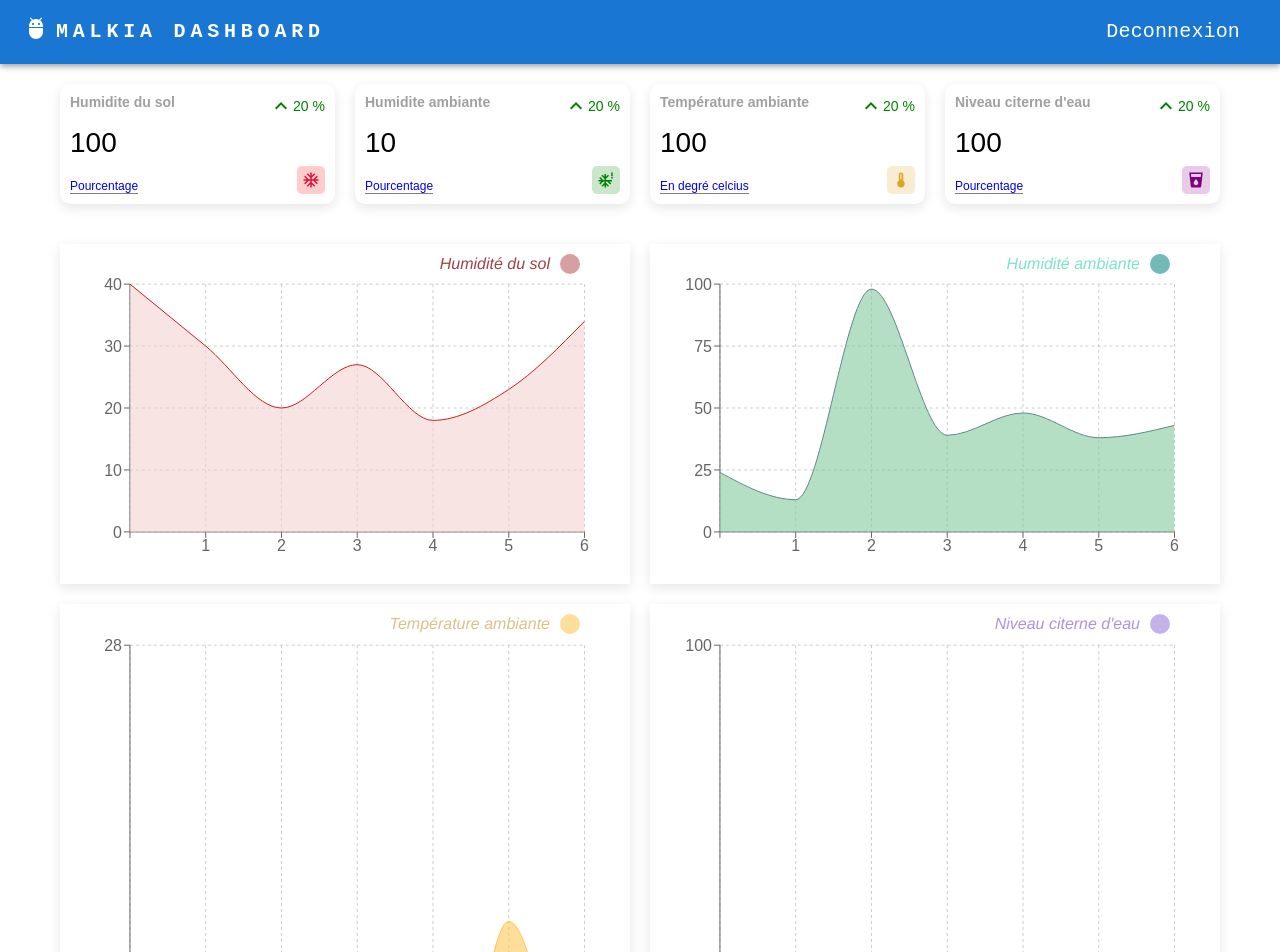
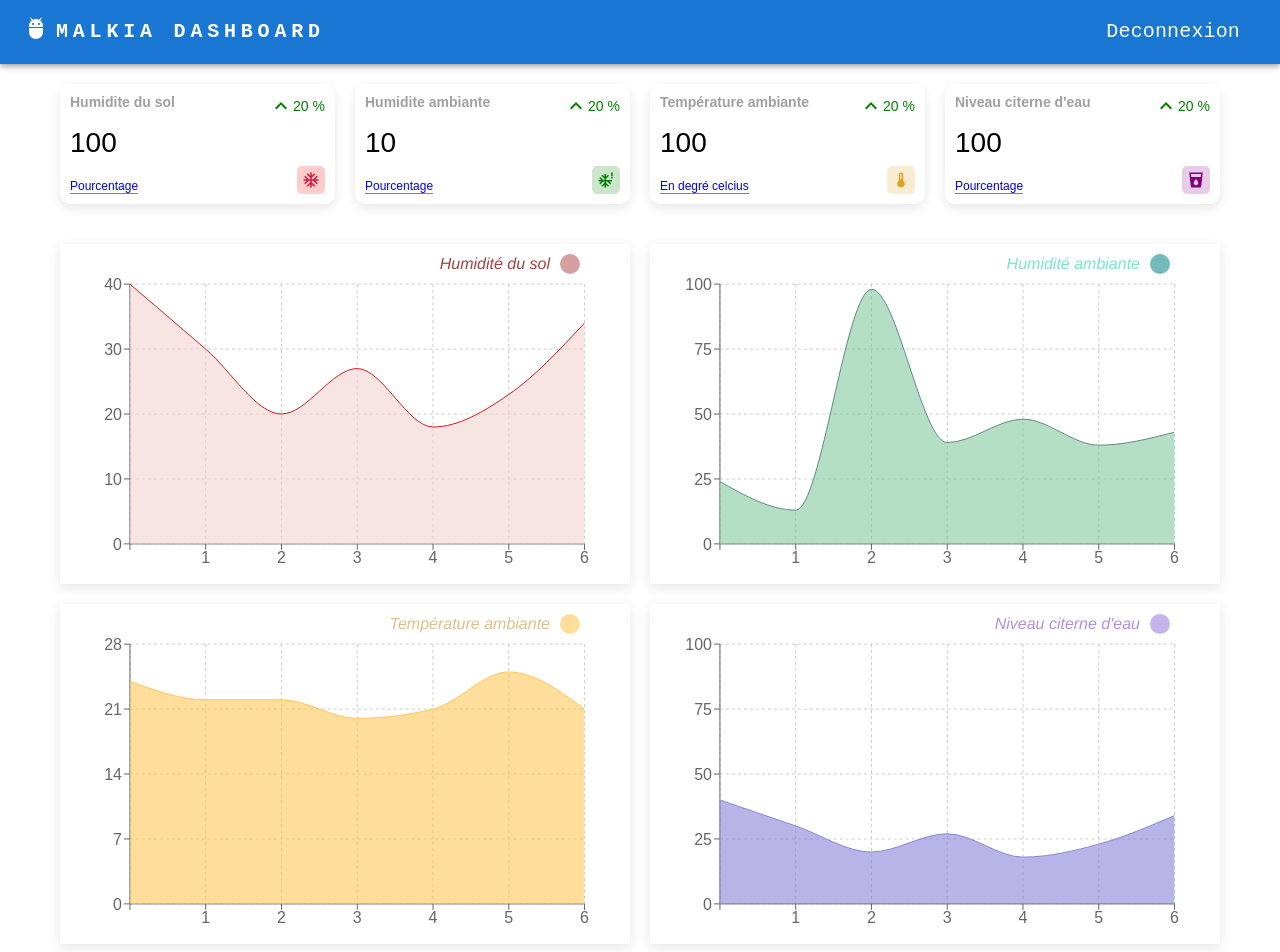
Before and after one commit to EsdrasWite/frontend-malkia-dashboard, a React (Create React App) app: page /home in a window 1280 px wide. Shown: the top 952 px of the page. Built offline with nearby package versions, Linux system fonts and the light colour scheme.

Commit message:
adjust chart height

```diff
--- a/src/components/chart/ChartFour.jsx
+++ b/src/components/chart/ChartFour.jsx
@@ -49,10 +49,10 @@ const data = [
 const Chart = ()=> {
 
     return (
-      <ResponsiveContainer width="99%" height="100%">
+      <ResponsiveContainer width="99%" height={300}>
         <AreaChart
           width={500}
-          height={400}
+          height={300}
           data={data}
           margin={{
             top: 10,
--- a/src/components/chart/ChartOne.jsx
+++ b/src/components/chart/ChartOne.jsx
@@ -49,10 +49,10 @@ const data = [
 const Chart = ()=> {
 
     return (
-      <ResponsiveContainer width="99%" height="90%">
+      <ResponsiveContainer width="99%" height={300}>
         <AreaChart
           width={500}
-          height={400}
+          height={300}
           data={data}
           margin={{
             top: 10,
--- a/src/components/chart/ChartThree.jsx
+++ b/src/components/chart/ChartThree.jsx
@@ -49,10 +49,10 @@ const data = [
 const Chart = ()=> {
 
     return (
-      <ResponsiveContainer width="99%" height="100%">
+      <ResponsiveContainer width="99%" height={300}>
         <AreaChart
           width={500}
-          height={400}
+          height={300}
           data={data}
           margin={{
             top: 10,
--- a/src/components/chart/ChartTwo.jsx
+++ b/src/components/chart/ChartTwo.jsx
@@ -49,10 +49,10 @@ const data = [
 const Chart = ()=> {
 
     return (
-      <ResponsiveContainer width="99%" height="90%">
+      <ResponsiveContainer width="99%" height={300}>
         <AreaChart
           width={500}
-          height={400}
+          height={300}
           data={data}
           margin={{
             top: 10,
```
